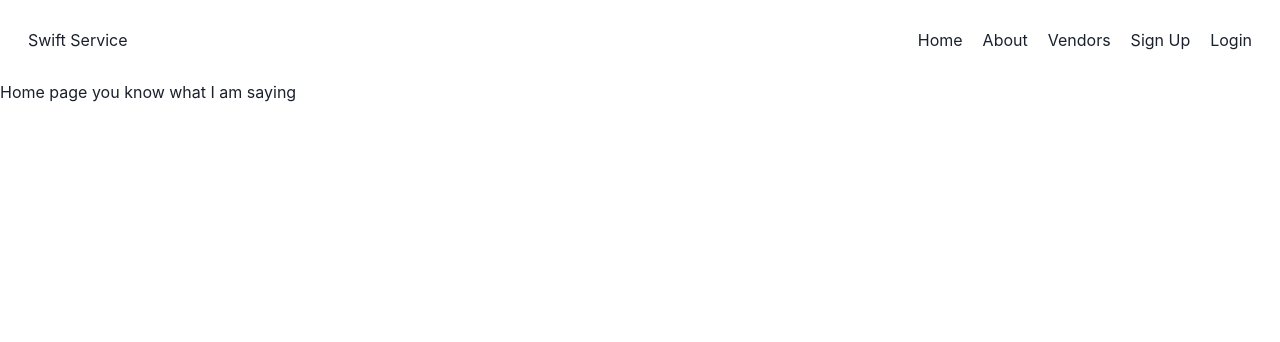
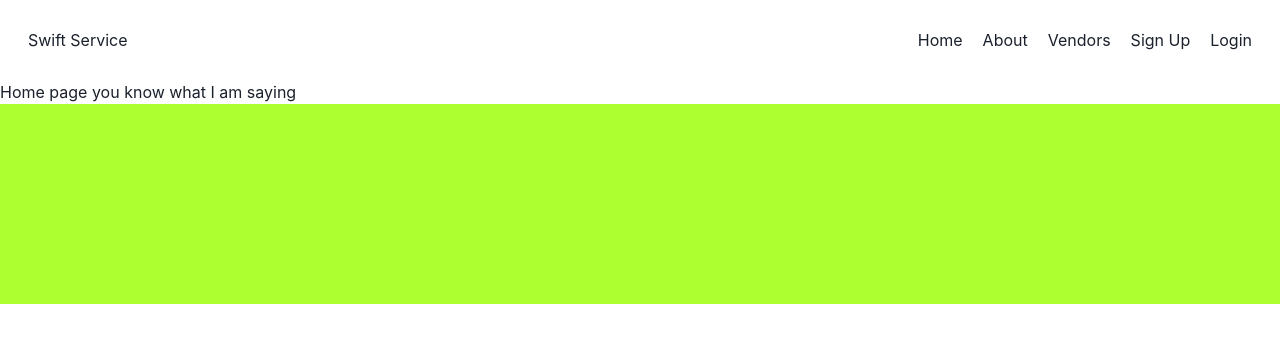
Before and after one commit to jahrulezfrancis/swift-service-frontend, a React (Vite) app: page / in a window 1280 px wide. Shown: the top 342 px of the page. Built offline with nearby package versions, Linux system fonts and the light colour scheme.

Commit message:
Added footer section

```diff
--- a/src/App.tsx
+++ b/src/App.tsx
@@ -6,6 +6,7 @@ import PageNotFound from "./Components/Pages/PageNotFound/PageNotFound"
 import { Box } from "@chakra-ui/react"
 import NavIndex from "./Components/Navigation/Index"
 import VendorPage from "./Components/Pages/Vendors/Vendor"
+import Footer from "./Components/Sections/Footer/Footer"
 
 function App() {
 
@@ -19,6 +20,7 @@ function App() {
         <Route path="vendors" element={<VendorPage />} />
         <Route path="*" element={<PageNotFound />} />
       </Routes>
+      <Footer />
     </Box>
   )
 }
```
